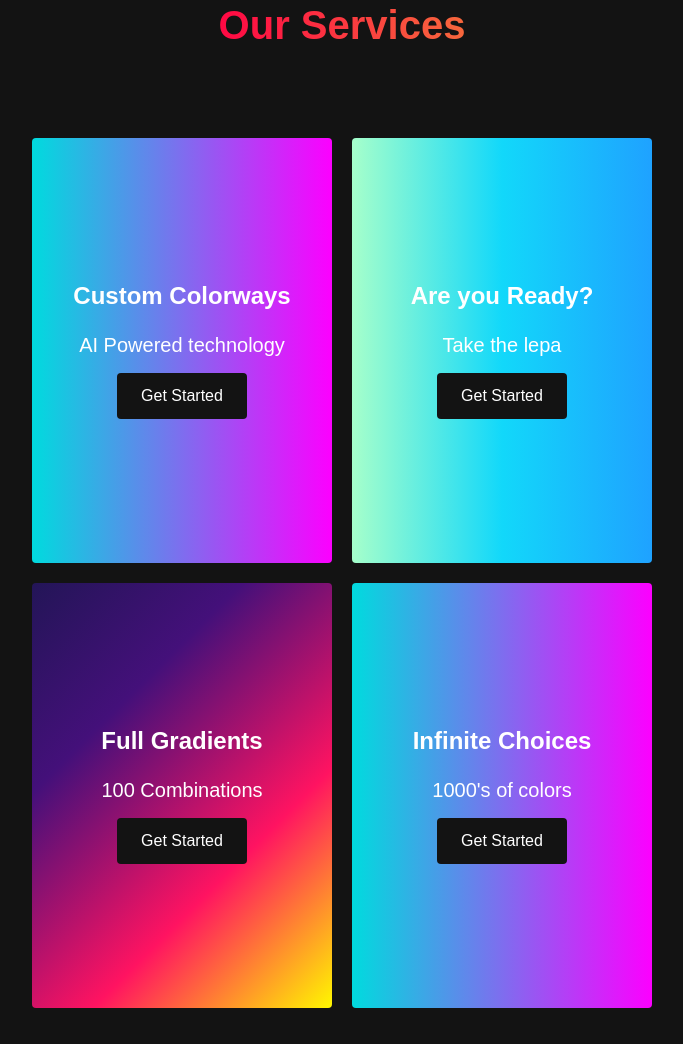
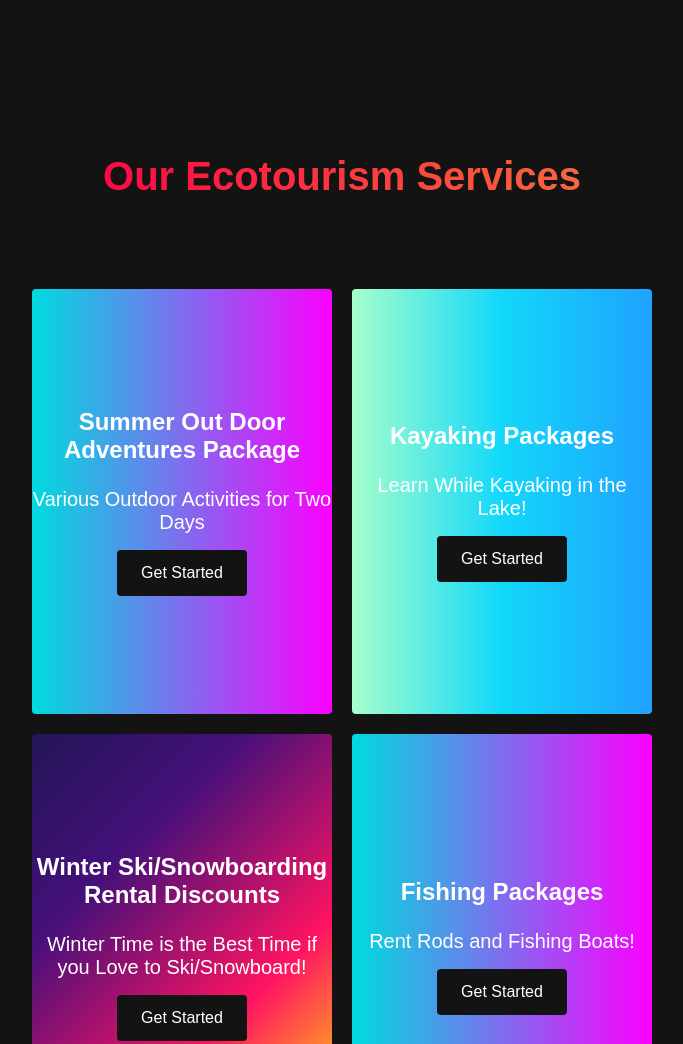
Before and after one commit to gliu05/CIS3610, a plain HTML site: page index.html in a window 1280 px wide. Shown: the part 1850-2894 px from the top of the page, without its empty margins (298-981 px from the left). Drawn offline with Linux system fonts and the light colour scheme.

Commit message:
Update index.html

```diff
--- a/index.html
+++ b/index.html
@@ -56,9 +56,9 @@
           <div class="main__img--card"><i class="fas fa-layer-group"></i></div>
         </div>
         <div class="main__content">
-          <h1>What do we do?</h1>
-          <h2>We help businesses scale</h2>
-          <p>Schedule a call to learn more about our services</p>
+          <h1>Doesn't matter if its Summer, Spring, Fall, or Winter.</h1>
+          <h2>Theres ALWAYS something to do here at Big Bear Lake </h2>
+          <p>Schedule a call for more information about our services as well as the various recreational activities available year round.</p>
           <button class="main__btn"><a href="#">Schedule Call</a></button>
         </div>
       </div>
@@ -66,26 +66,26 @@
 
     <!-- Services Section -->
     <div class="services" id="services">
-      <h1>Our Services</h1>
+      <h1>Our Ecotourism Services</h1>
       <div class="services__wrapper">
         <div class="services__card">
-          <h2>Custom Colorways</h2>
-          <p>AI Powered technology</p>
+          <h2>Summer Out Door Adventures Package</h2>
+          <p>Various Outdoor Activities for Two Days</p>
           <div class="services__btn"><button>Get Started</button></div>
         </div>
         <div class="services__card">
-          <h2>Are you Ready?</h2>
-          <p>Take the lepa</p>
+          <h2>Kayaking Packages</h2>
+          <p>Learn While Kayaking in the Lake!</p>
           <div class="services__btn"><button>Get Started</button></div>
         </div>
         <div class="services__card">
-          <h2>Full Gradients</h2>
-          <p>100 Combinations</p>
+          <h2>Winter Ski/Snowboarding Rental Discounts</h2>
+          <p>Winter Time is the Best Time if you Love to Ski/Snowboard!</p>
           <div class="services__btn"><button>Get Started</button></div>
         </div>
         <div class="services__card">
-          <h2>Infinite Choices</h2>
-          <p>1000's of colors</p>
+          <h2>Fishing Packages</h2>
+          <p>Rent Rods and Fishing Boats!</p>
           <div class="services__btn"><button>Get Started</button></div>
         </div>
       </div>
```
